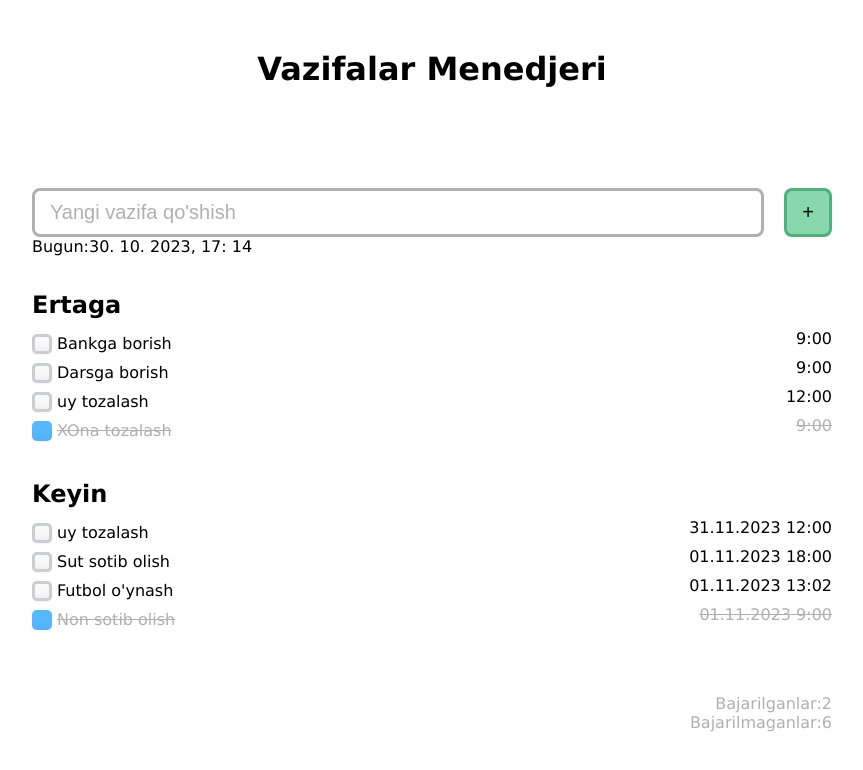
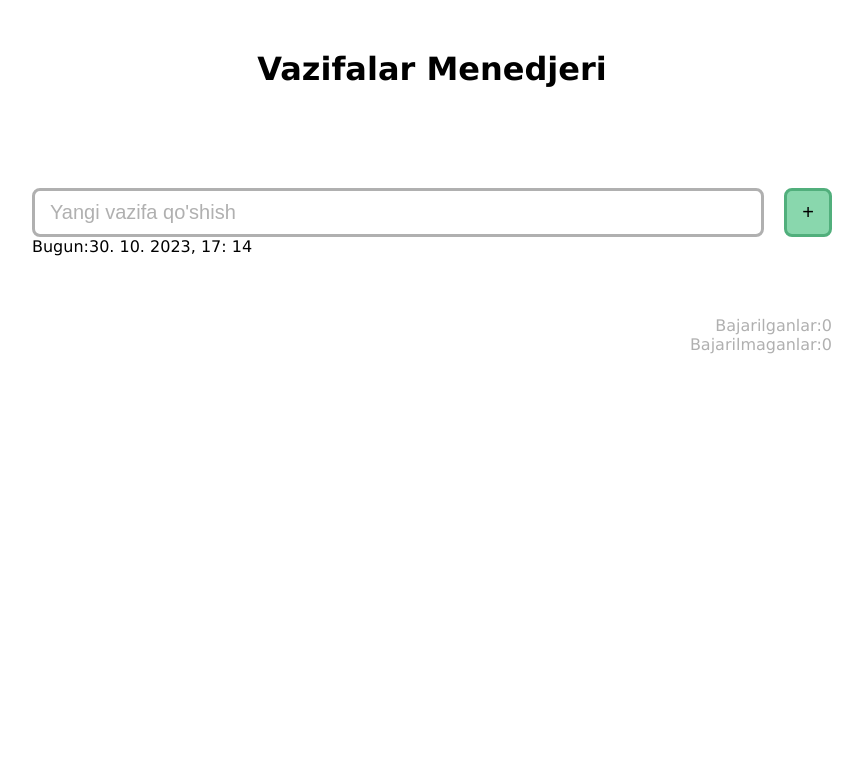
Before and after one commit to iroda0103/IntelligentTaskManager, a React (Vite) app: page / in a window 1280 px wide. Shown: the top 770 px of the page, without its empty margins (208-1071 px from the left). Built offline with nearby package versions, Linux system fonts and the light colour scheme.

Commit message:
refactor:data uchun localStoragedan foydalan

```diff
--- a/src/App.jsx
+++ b/src/App.jsx
@@ -3,13 +3,14 @@ import Statistika from "./components/Statistika";
 import TaskAdder from "./components/TaskAdder";
 import TaskBody from "./components/TaskBody";
 import Title from "./components/Title";
-import data from "./utilits/data";
 
 function App() {
-  const [taskData, setTaskData] = useState(data);
+  const data = localStorage.getItem("data");
+  const [taskData, setTaskData] = useState(data ? JSON.parse(data) : []);
 
   const changeTaskData = (value) => {
     value.id = taskData.length + 1;
+    localStorage.setItem("data", JSON.stringify([value, ...taskData]));
     setTaskData([value, ...taskData]);
   };
 
@@ -19,8 +20,8 @@ function App() {
     setTaskData([...taskData]);
   };
 
-  const done = taskData.filter((task) => task.completed).length;
-  const unfulfilled = taskData.length - done;
+  const done = taskData?.filter((task) => task.completed).length;
+  const unfulfilled = taskData?.length - done;
 
   return (
     <div className="container">
```
